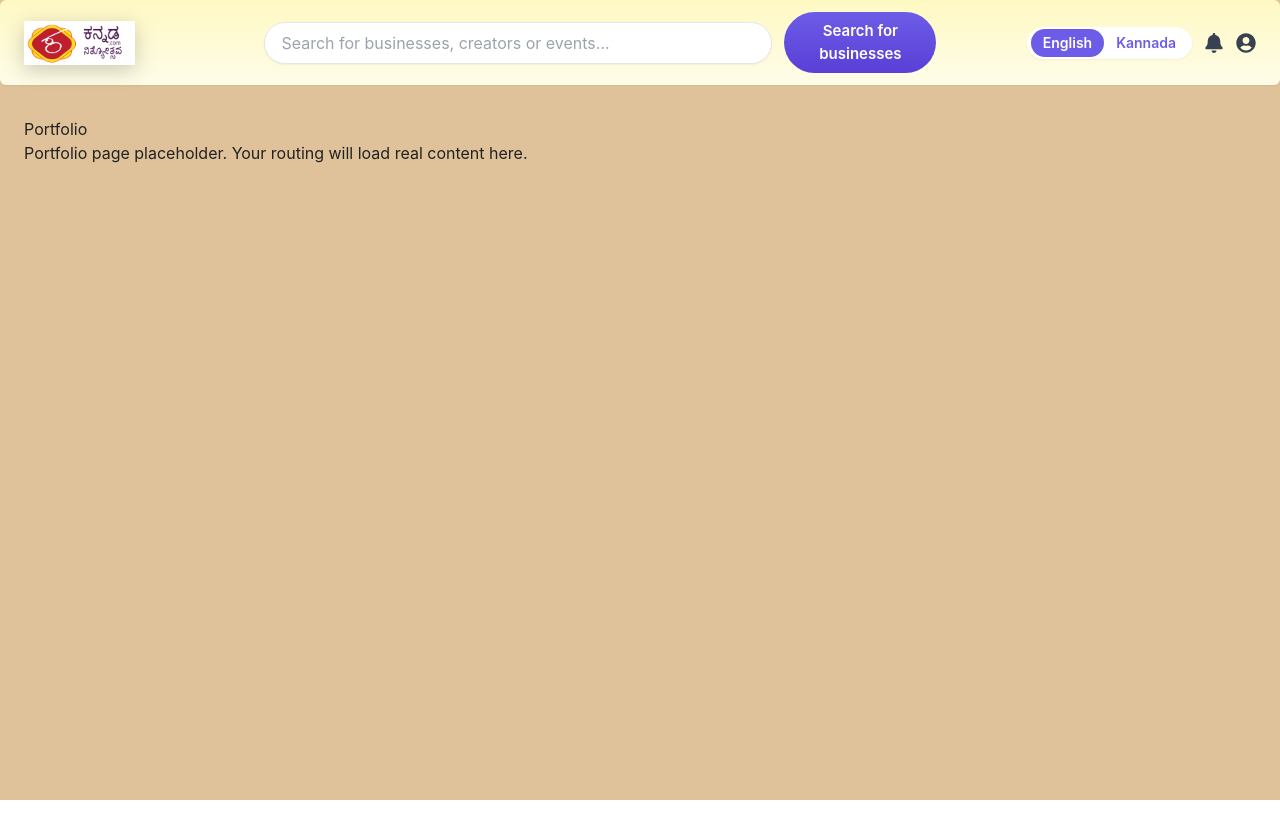
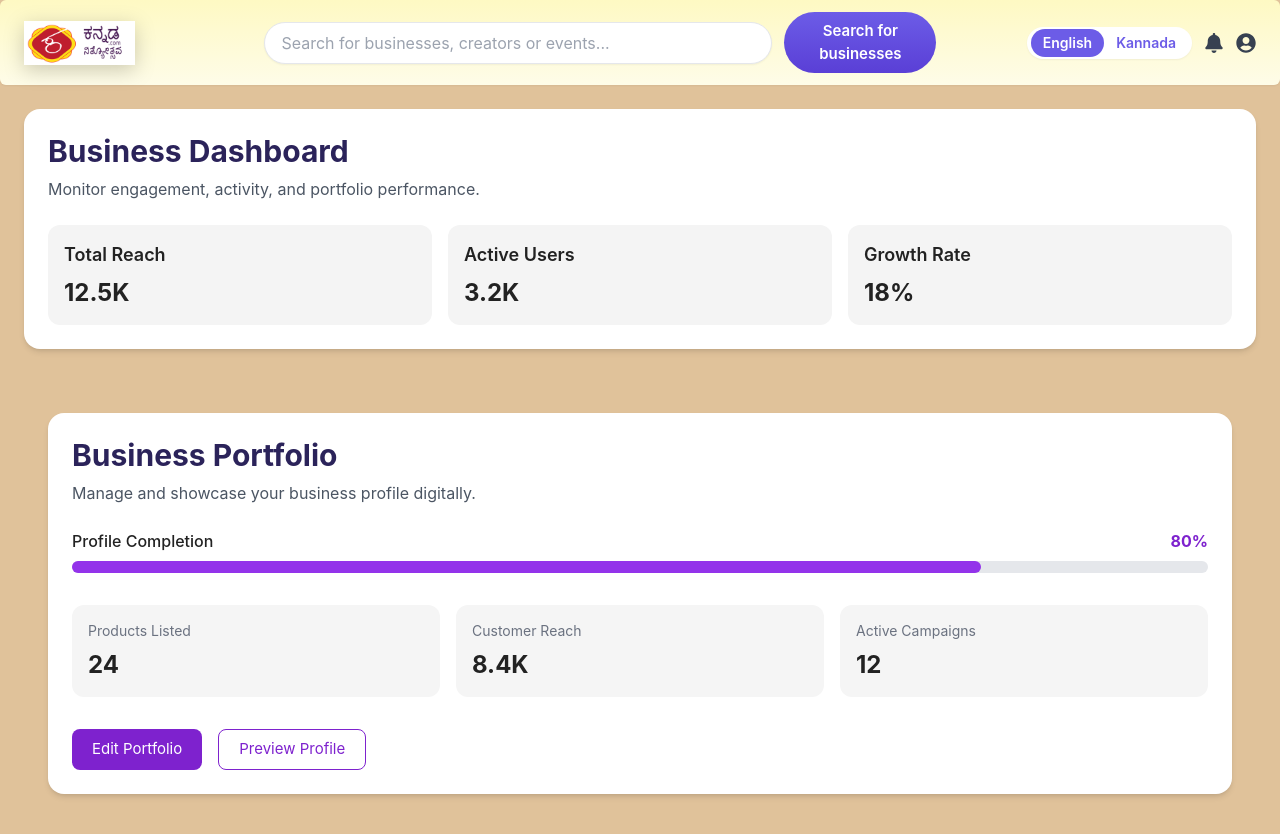
Before and after one commit to KHUSHI-KP/KannadaDotCom, a React (Vite) app in the folder kannada-universe/: page /dashboard/portfolio in a window 1280 px wide. Before the commit the page ends 800 px from the top, so only its background shows below. Built offline with nearby package versions, Linux system fonts and the light colour scheme; no server answers.

Commit message:
Enhanced frontend UI and authentication workflows

```diff
--- a/kannada-universe/src/OTP.css
+++ b/kannada-universe/src/OTP.css
@@ -25,7 +25,6 @@
   background: rgba(255, 255, 255, 0.95);
   box-shadow: 0 25px 60px rgba(0, 0, 0, 0.3);
   text-align: center;
-
   max-height: 90vh;
   overflow-y: auto;
 }
@@ -33,6 +32,7 @@
 .otp-card h2 {
   color: #2b235a;
   margin-bottom: 10px;
+  font-size: 30px;
 }
 
 .otp-sub {
@@ -65,6 +65,7 @@
 .otp-inputs input:focus {
   border: 2px solid #5c4b8a;
   background: white;
+  transform: scale(1.05);
 }
 
 .verify-btn {
@@ -84,12 +85,11 @@
   background: #4a3b70;
 }
 
-.resend {
-  margin-top: 20px;
-  color: #5c4b8a;
-  font-weight: 600;
-  cursor: pointer;
+.verify-btn:disabled {
+  opacity: 0.7;
+  cursor: not-allowed;
 }
+
 .resend-btn {
   margin-top: 20px;
   background: transparent;
@@ -98,11 +98,24 @@
   font-weight: 600;
   cursor: pointer;
   font-size: 14px;
+  transition: 0.2s;
 }
 
 .resend-btn:hover {
   text-decoration: underline;
 }
+
+.resend-btn:disabled {
+  opacity: 0.6;
+  cursor: not-allowed;
+}
+
+.cooldown-text {
+  margin-top: 12px;
+  font-size: 13px;
+  color: #666;
+}
+
 .email-input {
   width: 100%;
   padding: 12px;
--- a/kannada-universe/src/OTP.jsx
+++ b/kannada-universe/src/OTP.jsx
@@ -5,7 +5,6 @@ import { useNavigate, useLocation } from "react-router-dom";
 import { t } from "./i18n";
 
 function Otp() {
-
   const lang = localStorage.getItem("lang") || "en";
 
   const navigate = useNavigate();
@@ -15,13 +14,24 @@ function Otp() {
   const fromForgot = location.state?.fromForgot || false;
 
   const [otp, setOtp] = useState(["", "", "", "", "", ""]);
+  const [cooldown, setCooldown] = useState(30);
+  const [loading, setLoading] = useState(false);
+
   const inputs = useRef([]);
 
   useEffect(() => {
-    // Clear any previous role selection when entering OTP
     localStorage.removeItem("role");
-    // console.log("Cleared role from localStorage on OTP mount");
   }, []);
+
+  useEffect(() => {
+    if (cooldown <= 0) return;
+
+    const timer = setInterval(() => {
+      setCooldown((prev) => prev - 1);
+    }, 1000);
+
+    return () => clearInterval(timer);
+  }, [cooldown]);
 
   const handleChange = (value, index) => {
     if (!/^\d?$/.test(value)) return;
@@ -60,16 +70,29 @@ function Otp() {
       return;
     }
 
+    setLoading(true);
+
+    setTimeout(() => {
+      setLoading(false);
+
       if (enteredOtp === "123456") {
         navigate("/create-password", {
           state: {
             mobile,
-          fromForgot
-        }
+            fromForgot,
+          },
         });
       } else {
         alert(t("invalidOtp", lang));
       }
+    }, 1000);
+  };
+
+  const handleResendOtp = () => {
+    if (cooldown > 0) return;
+
+    alert(t("otpResent", lang));
+    setCooldown(30);
   };
 
   return (
@@ -79,7 +102,6 @@ function Otp() {
     >
       <div className="otp-overlay">
         <div className="otp-card">
-
           <h2>{t("otpVerification", lang)}</h2>
 
           <p className="otp-sub">
@@ -100,17 +122,29 @@ function Otp() {
             ))}
           </div>
 
-          <button className="verify-btn" onClick={handleVerify}>
-            {t("verifyOtp", lang)}
+          <button
+            className="verify-btn"
+            onClick={handleVerify}
+            disabled={loading}
+          >
+            {loading ? "Verifying..." : t("verifyOtp", lang)}
           </button>
 
           <button
             className="resend-btn"
-            onClick={() => alert(t("otpResent", lang))}
+            onClick={handleResendOtp}
+            disabled={cooldown > 0}
           >
-            {t("resendOtp", lang)}
+            {cooldown > 0
+              ? `Resend OTP in ${cooldown}s`
+              : t("resendOtp", lang)}
           </button>
 
+          {cooldown > 0 && (
+            <p className="cooldown-text">
+              Please wait before requesting another OTP.
+            </p>
+          )}
         </div>
       </div>
     </div>
--- a/kannada-universe/src/dashboard/Dashboard.jsx
+++ b/kannada-universe/src/dashboard/Dashboard.jsx
@@ -3,60 +3,67 @@ import Sidebar from "../components/dashboard/Sidebar";
 import { Outlet, useLocation } from "react-router-dom";
 
 export default function Dashboard() {
-
   const location = useLocation();
 
-  // show sidebar only on dashboard home page
   const showSidebar =
     location.pathname === "/dashboard" ||
     location.pathname === "/dashboard/";
 
   return (
-
     <div className="min-h-screen w-full bg-[#e0c29a]">
-
       {/* Top Navbar */}
       <Navbar />
 
-      {/* Page Content */}
-      <main className="w-full px-6 py-8">
+      {/* Dashboard Header */}
+      <div className="max-w-7xl mx-auto px-6 pt-6">
+        <div className="bg-white rounded-2xl shadow-md p-6 mb-6">
+          <h1 className="text-3xl font-bold text-[#2b235a]">
+            Business Dashboard
+          </h1>
 
-        {showSidebar ? (
+          <p className="text-gray-600 mt-2">
+            Monitor engagement, activity, and portfolio performance.
+          </p>
 
-          /* Dashboard Home Layout (with sidebar) */
-          <div className="max-w-7xl mx-auto grid grid-cols-12 gap-6">
-
-            {/* main content */}
-            <div className="col-span-8">
-
-              <Outlet />
-
+          <div className="grid grid-cols-3 gap-4 mt-6">
+            <div className="bg-[#f4f4f4] rounded-xl p-4">
+              <h3 className="text-lg font-semibold">Total Reach</h3>
+              <p className="text-2xl font-bold mt-2">12.5K</p>
             </div>
 
-            {/* right sidebar */}
-            <div className="col-span-4 sticky top-6">
-
-              <Sidebar />
-
+            <div className="bg-[#f4f4f4] rounded-xl p-4">
+              <h3 className="text-lg font-semibold">Active Users</h3>
+              <p className="text-2xl font-bold mt-2">3.2K</p>
             </div>
 
+            <div className="bg-[#f4f4f4] rounded-xl p-4">
+              <h3 className="text-lg font-semibold">Growth Rate</h3>
+              <p className="text-2xl font-bold mt-2">18%</p>
+            </div>
           </div>
+        </div>
+      </div>
 
+      {/* Page Content */}
+      <main className="w-full px-6 py-4">
+        {showSidebar ? (
+          <div className="max-w-7xl mx-auto grid grid-cols-12 gap-6">
+            {/* Main Content */}
+            <div className="col-span-8">
+              <Outlet />
+            </div>
+
+            {/* Sidebar */}
+            <div className="col-span-4 sticky top-6">
+              <Sidebar />
+            </div>
+          </div>
         ) : (
-
-          /* Other pages (Inbox, Explore, etc) full width */
           <div className="w-full max-w-7xl mx-auto">
-
             <Outlet />
-
           </div>
-
         )}
-
       </main>
-
     </div>
-
   );
-
 }
--- a/kannada-universe/src/dashboard/Portfolio.jsx
+++ b/kannada-universe/src/dashboard/Portfolio.jsx
@@ -1,8 +1,73 @@
-export default function Portfolio(){
+export default function Portfolio() {
   return (
-    <div className="dashboard-content">
-      <h2>Portfolio</h2>
-      <p>Portfolio page placeholder. Your routing will load real content here.</p>
+    <div className="dashboard-content p-6">
+      <div className="bg-white rounded-2xl shadow-md p-6">
+        <h2 className="text-3xl font-bold text-[#2b235a]">
+          Business Portfolio
+        </h2>
+
+        <p className="text-gray-600 mt-2">
+          Manage and showcase your business profile digitally.
+        </p>
+
+        {/* Profile Completion */}
+        <div className="mt-6">
+          <div className="flex justify-between mb-2">
+            <span className="font-medium">
+              Profile Completion
+            </span>
+
+            <span className="font-bold text-purple-700">
+              80%
+            </span>
+          </div>
+
+          <div className="w-full bg-gray-200 rounded-full h-3">
+            <div
+              className="bg-purple-600 h-3 rounded-full"
+              style={{ width: "80%" }}
+            ></div>
+          </div>
+        </div>
+
+        {/* Portfolio Stats */}
+        <div className="grid grid-cols-3 gap-4 mt-8">
+          <div className="bg-[#f5f5f5] rounded-xl p-4">
+            <h3 className="text-sm text-gray-500">
+              Products Listed
+            </h3>
+
+            <p className="text-2xl font-bold mt-2">24</p>
+          </div>
+
+          <div className="bg-[#f5f5f5] rounded-xl p-4">
+            <h3 className="text-sm text-gray-500">
+              Customer Reach
+            </h3>
+
+            <p className="text-2xl font-bold mt-2">8.4K</p>
+          </div>
+
+          <div className="bg-[#f5f5f5] rounded-xl p-4">
+            <h3 className="text-sm text-gray-500">
+              Active Campaigns
+            </h3>
+
+            <p className="text-2xl font-bold mt-2">12</p>
+          </div>
+        </div>
+
+        {/* Action Buttons */}
+        <div className="mt-8 flex gap-4">
+          <button className="bg-purple-700 text-white px-5 py-2 rounded-lg hover:bg-purple-800 transition">
+            Edit Portfolio
+          </button>
+
+          <button className="border border-purple-700 text-purple-700 px-5 py-2 rounded-lg hover:bg-purple-50 transition">
+            Preview Profile
+          </button>
+        </div>
+      </div>
     </div>
-  )
+  );
 }
```
Also changed, not shown: kannada-universe/src/Home.jsx (+34 -16 lines), kannada-universe/src/dashboard/Trending.jsx (+17 -2 lines), 1 other file (tests, documents, lock files or other folders). Lines whose indentation alone changed are shown as unchanged.
